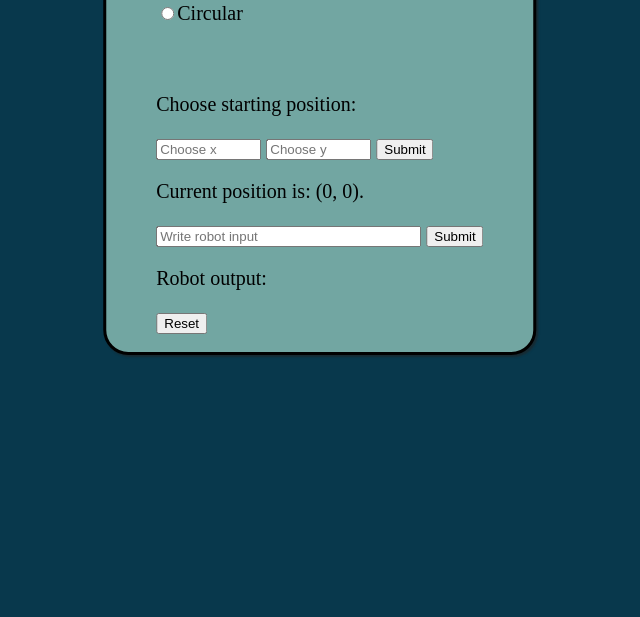
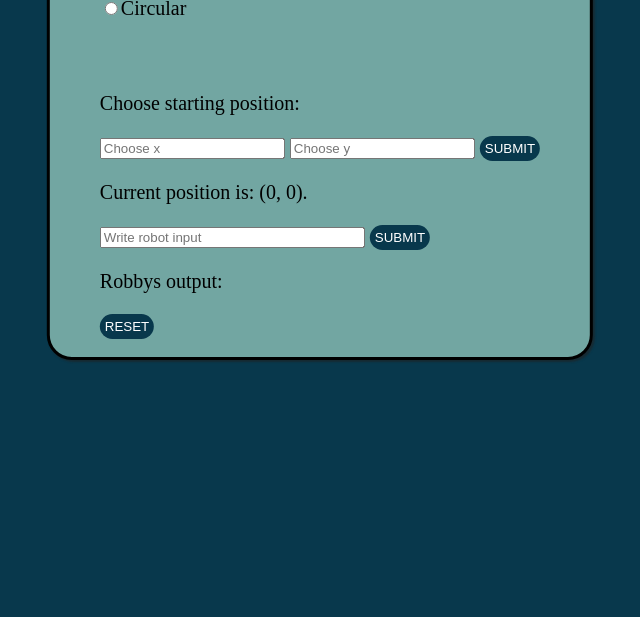
Before and after one commit to KristofferMartensson/JaywayCase, a plain HTML site: page index.html in a window 1280 px wide. Shown: the part 183-800 px from the top of the page, without its empty margins (320-960 px from the left). Drawn offline with nearby package versions, Linux system fonts and the light colour scheme.

Commit message:
More styling, editing and bugfix

```diff
--- a/css/robot.css
+++ b/css/robot.css
@@ -4,7 +4,7 @@ body {
 div#div1 {
     background: #72A6A2;
     margin: auto;
-    height: 450px;
+    height: 460px;
     position: relative;
     border: 3px solid black;
     border-radius: 25px;
@@ -24,3 +24,22 @@ div#div1 {
 p, h2{
     color: black;
 }
+
+.btn-primary {
+        color: #fff !important;
+        text-transform: uppercase;
+        text-decoration: none;
+        background: #08384C;
+        padding: 5px;
+        border-radius: 30px;
+        display: inline-block;
+        border: none;
+        transition: all 0.4s ease 0s;
+}
+
+.btn-primary:hover {
+    text-shadow: 0px 0px 6px rgba(255, 255, 255, 1);
+    -webkit-box-shadow: 0px 5px 40px -10px rgba(0,0,0,0.57);
+    -moz-box-shadow: 0px 5px 40px -10px rgba(0,0,0,0.57);
+    transition: all 0.4s ease 0s;
+}
--- a/index.html
+++ b/index.html
@@ -7,6 +7,7 @@
   </head>
   <body>
     <div id="div1" ng-controller="RobotController">
+      <img src='robby.jpg' style="width:100px;height:150px;vertical-align:top;float:right;">
       <h2>Robby the robot.</h2>
       <div>
         <p>Choose room for Robby:</p>
@@ -15,16 +16,16 @@
         <input type="radio" onclick="handleCircular()" name="type">Circular</input>
           <div id="quadratic" style="visibility: hidden">
             <form ng-submit="handleHeightWidth()">
-              <input type="text" ng-model="inputHeight"  size="10"
+              <input type="number" ng-model="inputHeight"  size="10"
                 placeholder="Height" id="height">
-                <input type="text" ng-model="inputWidth"  size="10"
+                <input type="number" ng-model="inputWidth"  size="10"
                   placeholder="Width" id="width">
               <input class="btn-primary" type="submit" value="Submit">
             </form>
           </div>
           <div id="circular" style="visibility: hidden">
             <form ng-submit="handleRadius()">
-              <input type="text" ng-model="inputRadius"  size="10"
+              <input type="number" ng-model="inputRadius"  size="10"
                 placeholder="Radius" id="radius">
               <input class="btn-primary" type="submit" value="Submit">
             </form>
@@ -32,9 +33,9 @@
       </div>
       <form ng-submit="handleStartPosition()">
         <p>Choose starting position: </p>
-        <input type="text" ng-model="startX" size = 10
+        <input type="number" ng-model="startX" size = 10
           placeholder="Choose x" id="startX">
-        <input type="text" ng-model="startY" size = 10
+        <input type="number" ng-model="startY" size = 10
           placeholder="Choose y" id="startY">
         <input class="btn-primary" type="submit" value="Submit">
       </form>
@@ -44,8 +45,8 @@
           placeholder="Write robot input" id="input">
         <input class="btn-primary" type="submit" value="Submit">
       </form>
-      <p>Robot output: {{output}}</p>
-      <button ng-click="handleReset()">Reset</button>
+      <p>Robbys output: {{output}}</p>
+      <button class="btn-primary" ng-click="handleReset()">Reset</button>
     </div>
   </body>
 
```
Also changed, not shown: SpecRunner.html (+0 -2 lines), spec/robotSpec.js (+0 -3 lines), 1 other file.
